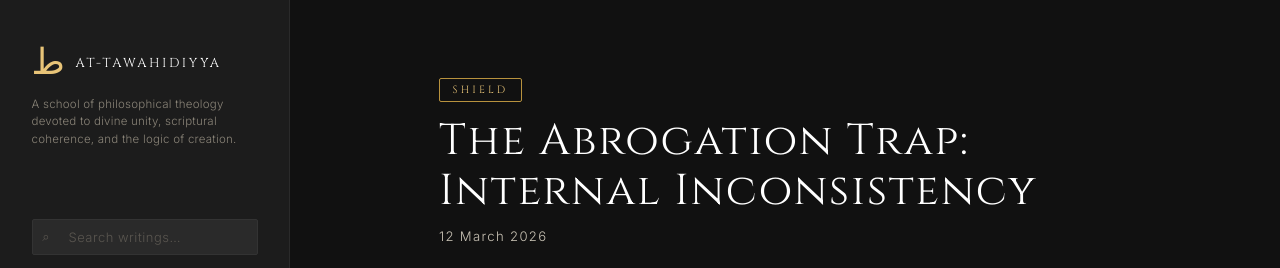
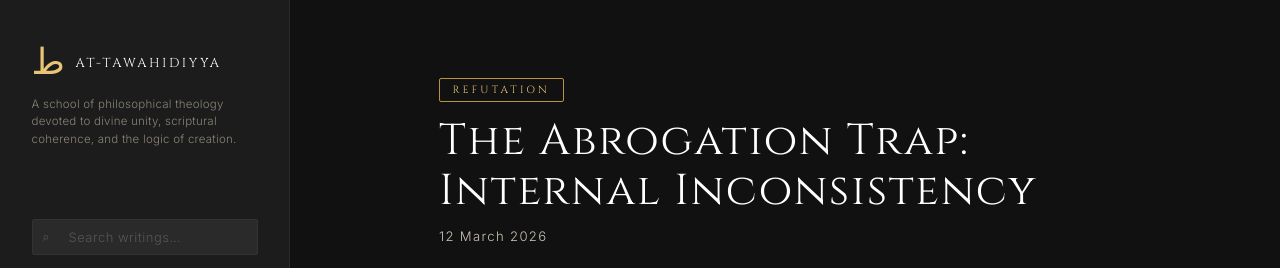
Before and after one commit to Tawhidi-Suleyman/Al-Tawhidiyya, a Jekyll site: the page built from _posts/2026-03-12-abrogation-trap.md, in a window 1280 px wide and 900 px high. Shown: the top 268 px of the window. Built offline with Jekyll 4.4.1, drawn with Linux system fonts in a browser that asks for light colours; comment, search, counter and statistics services are not loaded.

Commit message:
Update 2026-03-12-abrogation-trap.md

```diff
--- a/_posts/2026-03-12-abrogation-trap.md
+++ b/_posts/2026-03-12-abrogation-trap.md
@@ -1,7 +1,8 @@
 ---
 layout: post
 title: "The Abrogation Trap: Internal Inconsistency"
-categories: shield
+date: 2026-03-12
+categories: refutation
 tags: [Abrogation, Logic, Refutation, Traditionalism]
 ---
 
```
